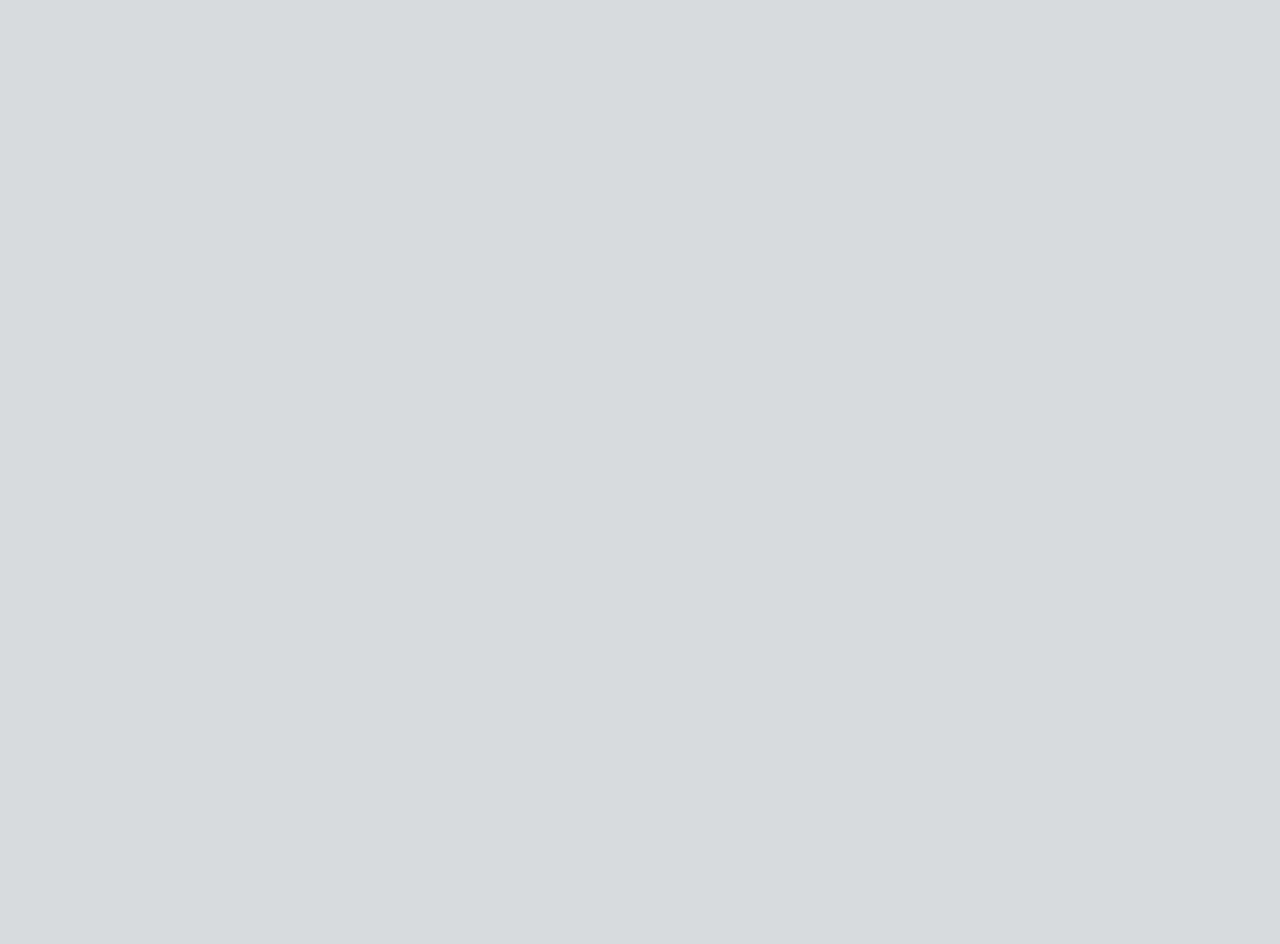
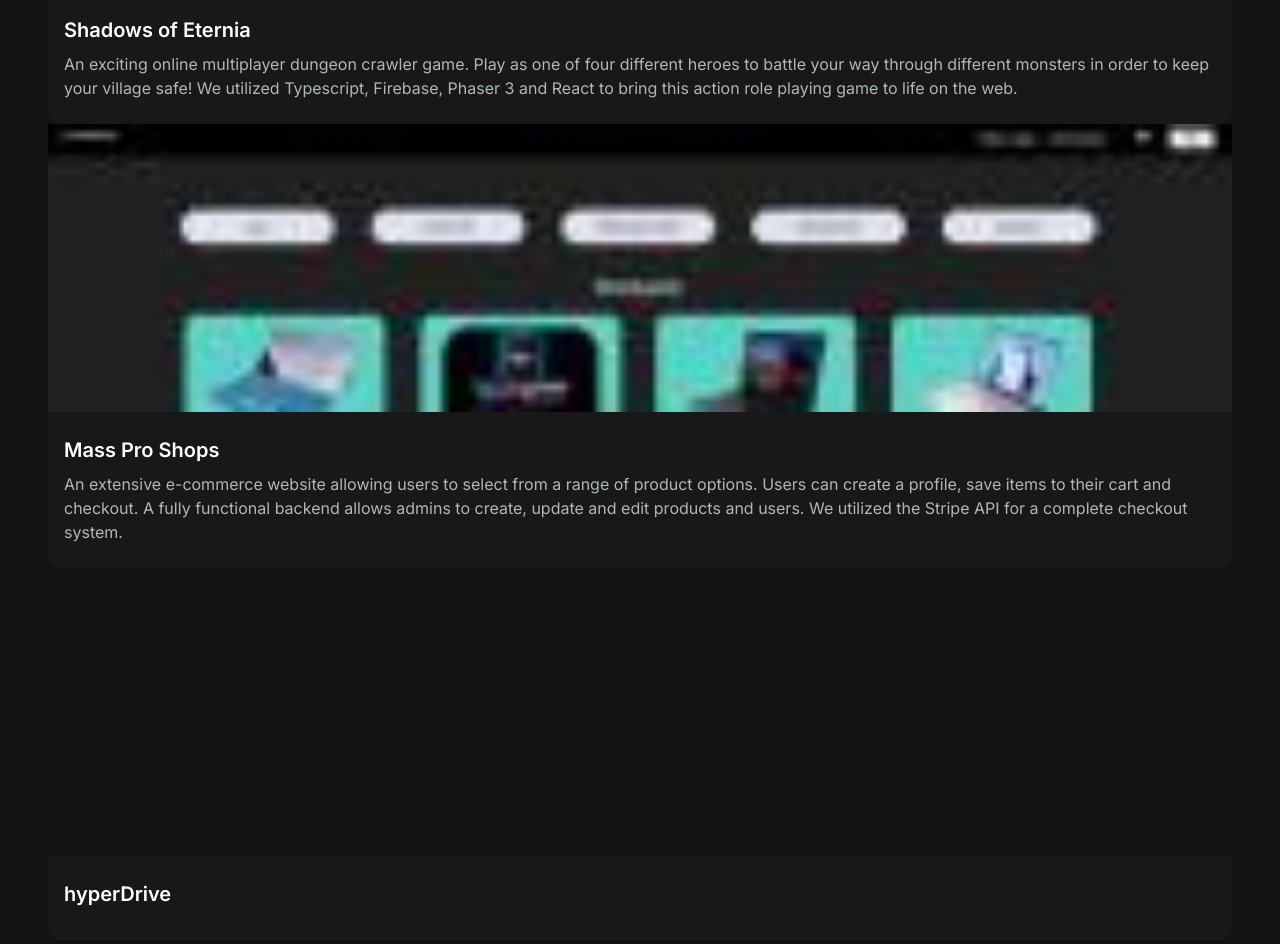
Before and after one commit to HRM0/myPortfolio, a Next.js app: page / in a window 1280 px wide. Shown: the part 1360-2304 px from the top of the page. Before the commit the page ends 1056 px from the top, so only its background shows below. Built offline with nearby package versions, Linux system fonts and the light colour scheme.

Commit message:
projects section

```diff
--- /dev/null
+++ b/app/components/ProjectCard.jsx
@@ -0,0 +1,37 @@
+import React from "react";
+import Link from "next/link";
+import { CodeBracketIcon, EyeIcon } from "@heroicons/react/24/solid";
+
+const ProjectCard = ({imgUrl, title, description}) => {
+    return (
+        <div>
+            <div
+                className="h-52 md:h-72 relative group"
+                style={{
+                        background:`url(${imgUrl})`,
+                        backgroundSize: "cover",
+                        backgroundRepeat:false
+                    }}
+            >
+                <div className="overlay flex items-center justify-center absolute top-0 left-0 w-full h-full bg-[#181818] bg-opacity-0 hidden group-hover:flex group-hover:bg-opacity-80 transition-all duration-500">
+                    <Link
+                        href='/'
+                        className="h-14 w-14 mr-2 border-2 relative rounded-full corder-[#ADB7BE] hover:border-white group/link">
+                        <CodeBracketIcon className="h-10 w-10 text-[#ADB7BE] absolute top-1/2 left-1/2 transform -translate-x-1/2 -translate-y-1/2 cursor-pointer group-hover/link:text-white"/>
+                    </Link>
+                    <Link
+                        href='/'
+                        className="h-14 w-14 border-2 relative rounded-full corder-[#ADB7BE] hover:border-white group/link">
+                        <EyeIcon className="h-10 w-10 text-[#ADB7BE] absolute top-1/2 left-1/2 transform -translate-x-1/2 -translate-y-1/2 cursor-pointer group-hover/link:text-white"/>
+                    </Link>
+                </div>
+            </div>
+            <div className=" text-white rounded-b-xl bg-[#181818] py-6 px-4">
+                <h5 className="text-xl font-semibold mb-2">{title}</h5>
+                <p className="text-[#ADB7BE]">{description}</p>
+            </div>
+        </div>
+    )
+}
+
+export default ProjectCard
--- /dev/null
+++ b/app/components/ProjectSection.jsx
@@ -0,0 +1,49 @@
+import React from "react";
+import ProjectCard from "./ProjectCard";
+
+const projectsData = [
+    {
+        id:0,
+        title:"Shadows of Eternia",
+        description: "An exciting online multiplayer dungeon crawler game. Play as one of four different heroes to battle your way through different monsters in order to keep your village safe! We utilized Typescript, Firebase, Phaser 3 and React to bring this action role playing game to life on the web.",
+        image: "/images/shadows.jpeg",
+        tag:["Games","Web"]
+    },
+    {
+        id:1,
+        title:"Mass Pro Shops",
+        description: "An extensive e-commerce website allowing users to select from a range of product options. Users can create a profile, save items to their cart and checkout. A fully functional backend allows admins to create, update and edit products and users. We utilized the Stripe API for a complete checkout system.",
+        image:"/images/massPro.jpeg",
+        tag:["ECommerce","Web"]
+    },
+    {
+        id:2,
+        title:"hyperDrive",
+        description: "",
+        image:"",
+        tag:["Productivity","Web"]
+    }
+]
+
+const ProjectSection = () => {
+    return (
+        <>
+            <h2>My Projects</h2>
+            <div>
+                {projectsData.map((project) => {
+                    return (
+                        <ProjectCard
+                            key={project.id}
+                            title={project.title}
+                            description={project.description}
+                            imgUrl={project.image}
+                            tags={project}
+                        />
+                    )
+                } )}
+            </div>
+        </>
+    )
+}
+
+export default ProjectSection
--- a/app/page.js
+++ b/app/page.js
@@ -2,6 +2,7 @@ import Image from 'next/image'
 import HeroSection from './components/HeroSection'
 import Navbar from './components/Navbar'
 import AboutMe from './components/AboutMe'
+import ProjectSection from './components/ProjectSection'
 
 export default function Home() {
   return (
@@ -10,6 +11,7 @@ export default function Home() {
       <div className='container mt-24 mx-auto py-4 px-12'>
         <HeroSection />
         <AboutMe />
+        <ProjectSection />
       </div>
     </main>
   )
```
Also changed, not shown: public/images/massPro.jpeg (added), public/images/shadows.jpeg (added).
